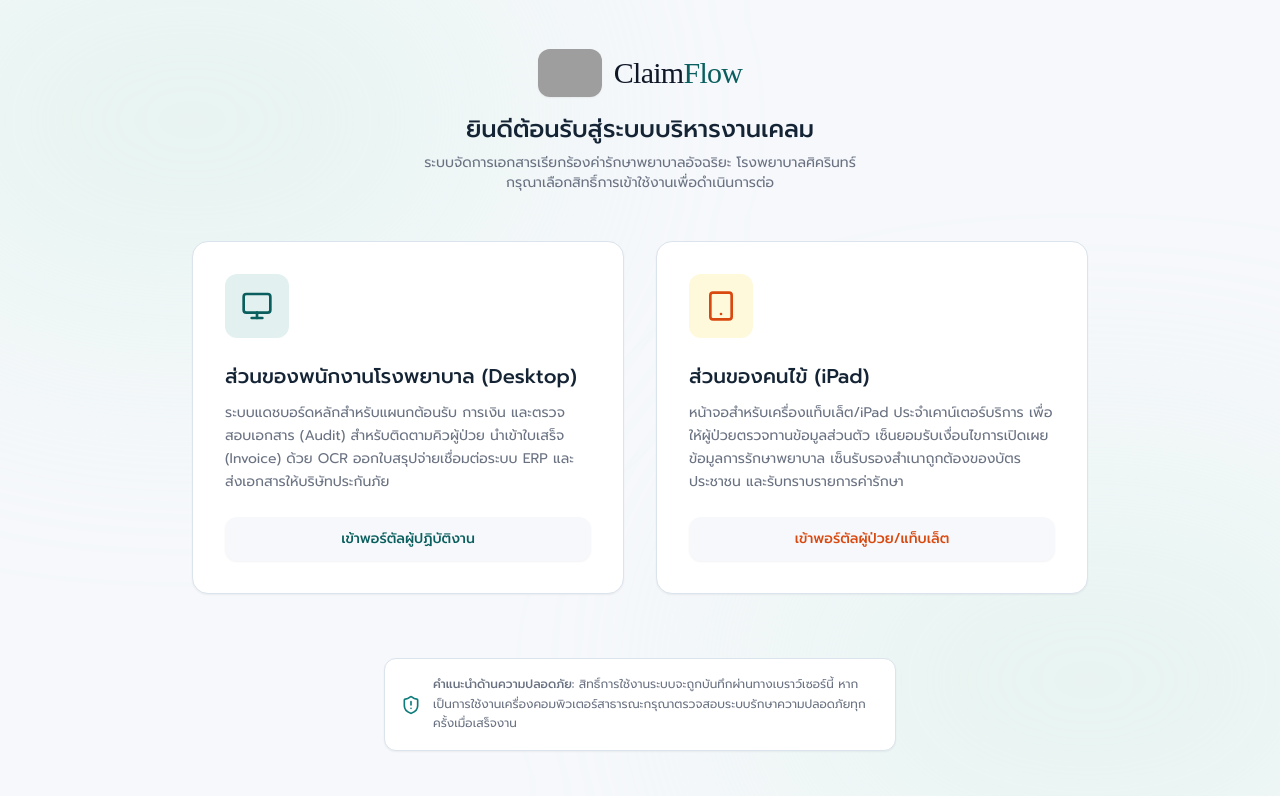
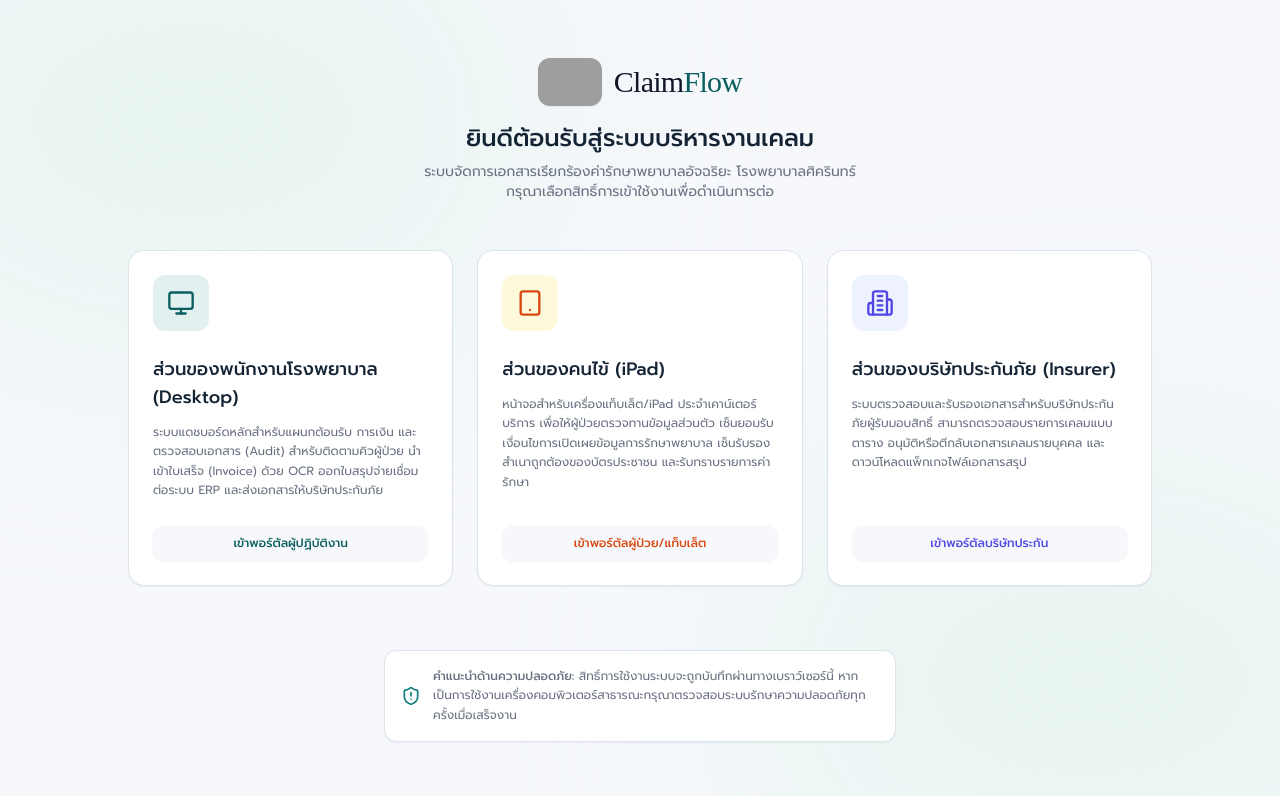
Before and after one commit to nidss/HCFI, a React (Vite) app: page /#/ in a window 1280 px wide. Shown: the top 796 px of the page. Built offline with nearby package versions, Linux system fonts and the light colour scheme; grey boxes are pictures that could not be loaded.

Commit message:
feat: add Insurer Portal card to landing page

```diff
--- a/src/pages/PortalSelection.tsx
+++ b/src/pages/PortalSelection.tsx
@@ -1,5 +1,5 @@
 import { useNavigate } from "react-router-dom";
-import { Monitor, Tablet, ShieldAlert } from "lucide-react";
+import { Monitor, Tablet, ShieldAlert, Building2 } from "lucide-react";
 
 export function PortalSelection() {
   const navigate = useNavigate();
@@ -10,7 +10,7 @@ export function PortalSelection() {
       <div className="absolute top-[-10%] left-[-10%] w-[50%] h-[50%] bg-[#d2f1e4]/40 rounded-full blur-[120px] pointer-events-none" />
       <div className="absolute bottom-[-10%] right-[-10%] w-[50%] h-[50%] bg-brand-100/40 rounded-full blur-[120px] pointer-events-none" />
 
-      <div className="w-full max-w-4xl flex flex-col items-center text-center z-10 mb-12">
+      <div className="w-full max-w-5xl flex flex-col items-center text-center z-10 mb-12">
         <div className="flex items-center gap-3 mb-4">
           <img src="https://raw.githubusercontent.com/nidss/HCFI/main/public/slogo.png" alt="Sikarin Logo" className="h-12 w-auto object-contain rounded-xl shadow-sm" />
           <h1 className="text-3xl font-medium tracking-tight text-ink-900 font-['Outfit']">
@@ -23,26 +23,26 @@ export function PortalSelection() {
         </p>
       </div>
 
-      <div className="w-full max-w-4xl grid grid-cols-1 md:grid-cols-2 gap-8 z-10">
+      <div className="w-full max-w-5xl grid grid-cols-1 md:grid-cols-3 gap-6 z-10">
         {/* Staff Portal Card */}
         <div
           onClick={() => navigate("/overview")}
-          className="group cursor-pointer bg-white border border-[#dbe3ec] hover:border-brand-500 rounded-2xl p-8 flex flex-col justify-between shadow-sm hover:shadow-xl transition-all duration-300 transform hover:-translate-y-1.5"
+          className="group cursor-pointer bg-white border border-[#dbe3ec] hover:border-brand-500 rounded-2xl p-6 flex flex-col justify-between shadow-sm hover:shadow-xl transition-all duration-300 transform hover:-translate-y-1.5"
         >
           <div>
-            <div className="size-16 rounded-xl bg-brand-50 text-brand-600 flex items-center justify-center mb-6 group-hover:bg-brand-600 group-hover:text-white transition-all duration-300">
-              <Monitor size={32} />
+            <div className="size-14 rounded-xl bg-brand-50 text-brand-600 flex items-center justify-center mb-6 group-hover:bg-brand-600 group-hover:text-white transition-all duration-300">
+              <Monitor size={28} />
             </div>
-            <h3 className="text-xl font-medium text-ink-800 font-['Prompt'] mb-3 group-hover:text-brand-600 transition-colors">
+            <h3 className="text-lg font-medium text-ink-800 font-['Prompt'] mb-3 group-hover:text-brand-600 transition-colors">
               ส่วนของพนักงานโรงพยาบาล (Desktop)
             </h3>
-            <p className="text-sm text-ink-400 font-['Prompt'] leading-relaxed mb-6">
+            <p className="text-xs text-ink-400 font-['Prompt'] leading-relaxed mb-6">
               ระบบแดชบอร์ดหลักสำหรับแผนกต้อนรับ การเงิน และตรวจสอบเอกสาร (Audit)
               สำหรับติดตามคิวผู้ป่วย นำเข้าใบเสร็จ (Invoice) ด้วย OCR
               ออกใบสรุปจ่ายเชื่อมต่อระบบ ERP และส่งเอกสารให้บริษัทประกันภัย
             </p>
           </div>
-          <button className="w-full bg-[#f6f8fb] text-brand-600 font-medium py-3 px-4 rounded-xl group-hover:bg-brand-600 group-hover:text-white transition-all duration-300 font-['Prompt'] text-sm shadow-sm">
+          <button className="w-full bg-[#f6f8fb] text-brand-600 font-medium py-2.5 px-4 rounded-xl group-hover:bg-brand-600 group-hover:text-white transition-all duration-300 font-['Prompt'] text-xs shadow-sm">
             เข้าพอร์ตัลผู้ปฏิบัติงาน
           </button>
         </div>
@@ -50,23 +50,46 @@ export function PortalSelection() {
         {/* Patient Portal Card */}
         <div
           onClick={() => navigate("/patient/select")}
-          className="group cursor-pointer bg-white border border-[#dbe3ec] hover:border-brand-500 rounded-2xl p-8 flex flex-col justify-between shadow-sm hover:shadow-xl transition-all duration-300 transform hover:-translate-y-1.5"
+          className="group cursor-pointer bg-white border border-[#dbe3ec] hover:border-brand-500 rounded-2xl p-6 flex flex-col justify-between shadow-sm hover:shadow-xl transition-all duration-300 transform hover:-translate-y-1.5"
         >
           <div>
-            <div className="size-16 rounded-xl bg-[#fff9db] text-[#d9480f] flex items-center justify-center mb-6 group-hover:bg-[#d9480f] group-hover:text-white transition-all duration-300">
-              <Tablet size={32} />
+            <div className="size-14 rounded-xl bg-[#fff9db] text-[#d9480f] flex items-center justify-center mb-6 group-hover:bg-[#d9480f] group-hover:text-white transition-all duration-300">
+              <Tablet size={28} />
             </div>
-            <h3 className="text-xl font-medium text-ink-800 font-['Prompt'] mb-3 group-hover:text-[#d9480f] transition-colors">
+            <h3 className="text-lg font-medium text-ink-800 font-['Prompt'] mb-3 group-hover:text-[#d9480f] transition-colors">
               ส่วนของคนไข้ (iPad)
             </h3>
-            <p className="text-sm text-ink-400 font-['Prompt'] leading-relaxed mb-6">
+            <p className="text-xs text-ink-400 font-['Prompt'] leading-relaxed mb-6">
               หน้าจอสำหรับเครื่องแท็บเล็ต/iPad ประจำเคาน์เตอร์บริการ
               เพื่อให้ผู้ป่วยตรวจทานข้อมูลส่วนตัว เซ็นยอมรับเงื่อนไขการเปิดเผยข้อมูลการรักษาพยาบาล
               เซ็นรับรองสำเนาถูกต้องของบัตรประชาชน และรับทราบรายการค่ารักษา
             </p>
           </div>
-          <button className="w-full bg-[#f6f8fb] text-[#d9480f] font-medium py-3 px-4 rounded-xl group-hover:bg-[#d9480f] group-hover:text-white transition-all duration-300 font-['Prompt'] text-sm shadow-sm">
+          <button className="w-full bg-[#f6f8fb] text-[#d9480f] font-medium py-2.5 px-4 rounded-xl group-hover:bg-[#d9480f] group-hover:text-white transition-all duration-300 font-['Prompt'] text-xs shadow-sm">
             เข้าพอร์ตัลผู้ป่วย/แท็บเล็ต
+          </button>
+        </div>
+
+        {/* Insurer Portal Card */}
+        <div
+          onClick={() => navigate("/insurer/login?token=tok_9f21ac3e8b4d")}
+          className="group cursor-pointer bg-white border border-[#dbe3ec] hover:border-brand-500 rounded-2xl p-6 flex flex-col justify-between shadow-sm hover:shadow-xl transition-all duration-300 transform hover:-translate-y-1.5"
+        >
+          <div>
+            <div className="size-14 rounded-xl bg-indigo-50 text-indigo-600 flex items-center justify-center mb-6 group-hover:bg-indigo-600 group-hover:text-white transition-all duration-300">
+              <Building2 size={28} />
+            </div>
+            <h3 className="text-lg font-medium text-ink-800 font-['Prompt'] mb-3 group-hover:text-indigo-600 transition-colors">
+              ส่วนของบริษัทประกันภัย (Insurer)
+            </h3>
+            <p className="text-xs text-ink-400 font-['Prompt'] leading-relaxed mb-6">
+              ระบบตรวจสอบและรับรองเอกสารสำหรับบริษัทประกันภัยผู้รับมอบสิทธิ์
+              สามารถตรวจสอบรายการเคลมแบบตาราง อนุมัติหรือตีกลับเอกสารเคลมรายบุคคล
+              และดาวน์โหลดแพ็กเกจไฟล์เอกสารสรุป
+            </p>
+          </div>
+          <button className="w-full bg-[#f6f8fb] text-indigo-600 font-medium py-2.5 px-4 rounded-xl group-hover:bg-indigo-600 group-hover:text-white transition-all duration-300 font-['Prompt'] text-xs shadow-sm">
+            เข้าพอร์ตัลบริษัทประกัน
           </button>
         </div>
       </div>
```
